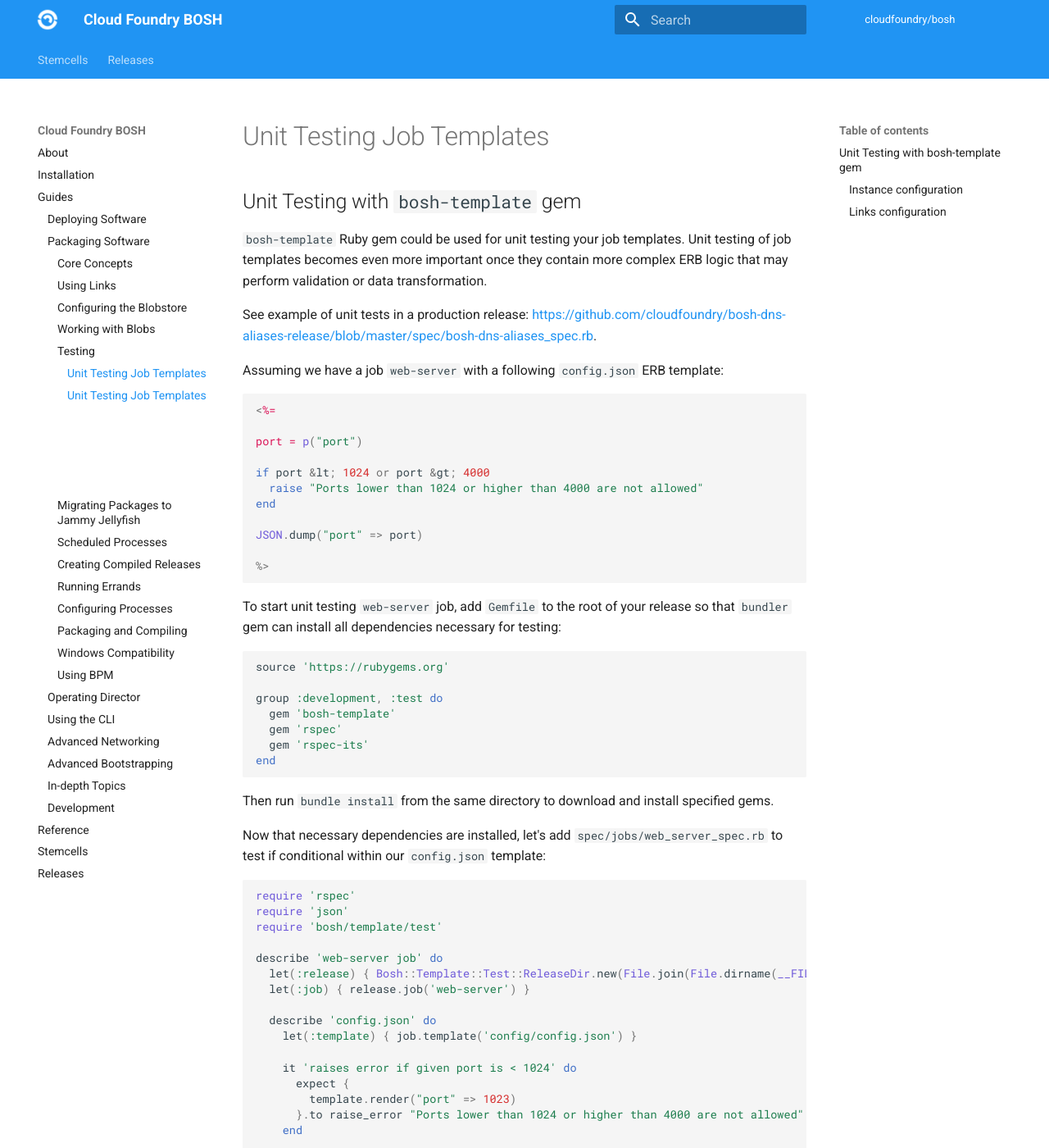
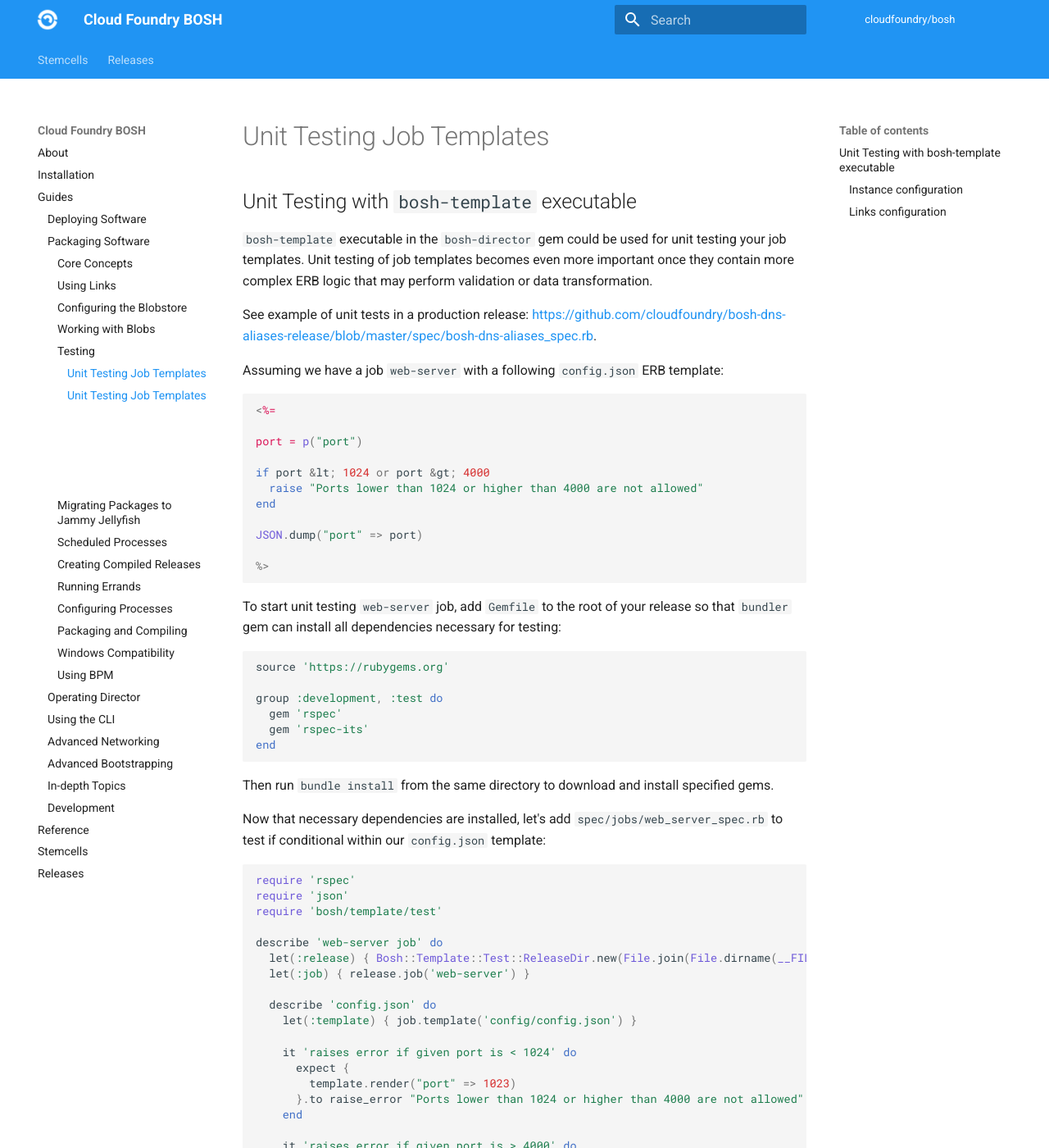
Before and after one commit to cloudfoundry/docs-bosh, an MkDocs documentation site: the page built from content/job-templates.md, in a window 1280 px wide and 1400 px high. Shown: the whole window at 82% size. Built offline with MkDocs 1.6.1 and Material for MkDocs 9.7.7, drawn with Linux system fonts in a browser that asks for light colours; old or Windows-style settings are respelled for this version of MkDocs; some of the changed text lies outside the part shown.

Commit message:
Remove references to internal `bosh-template` gem
Signed-off-by: Brian Upton <brian.upton@broadcom.com>

````diff
--- a/content/job-templates.md
+++ b/content/job-templates.md
@@ -1,6 +1,6 @@
-## Unit Testing with `bosh-template` gem {: #unit-testing }
+## Unit Testing with `bosh-template` executable {: #unit-testing }
 
-`bosh-template` Ruby gem could be used for unit testing your job templates. Unit testing of job templates becomes even more important once they contain more complex ERB logic that may perform validation or data transformation.
+`bosh-template` executable in the `bosh-director` gem could be used for unit testing your job templates. Unit testing of job templates becomes even more important once they contain more complex ERB logic that may perform validation or data transformation.
 
 See example of unit tests in a production release: [https://github.com/cloudfoundry/bosh-dns-aliases-release/blob/master/spec/bosh-dns-aliases_spec.rb](https://github.com/cloudfoundry/bosh-dns-aliases-release/blob/master/spec/bosh-dns-aliases_spec.rb).
 
@@ -26,7 +26,6 @@ To start unit testing `web-server` job, add `Gemfile` to the root of your releas
 source 'https://rubygems.org'
 
 group :development, :test do
-  gem 'bosh-template'
   gem 'rspec'
   gem 'rspec-its'
 end
@@ -98,7 +97,7 @@ Should output:
 
 ### Instance configuration
 
-`bosh-template` gem provides default values for `spec.*` ERB accessors:
+`bosh-template` executable from the `bosh-director` gem provides default values for `spec.*` ERB accessors:
 
 ```ruby
 config = JSON.parse(template.render({...}))
````
